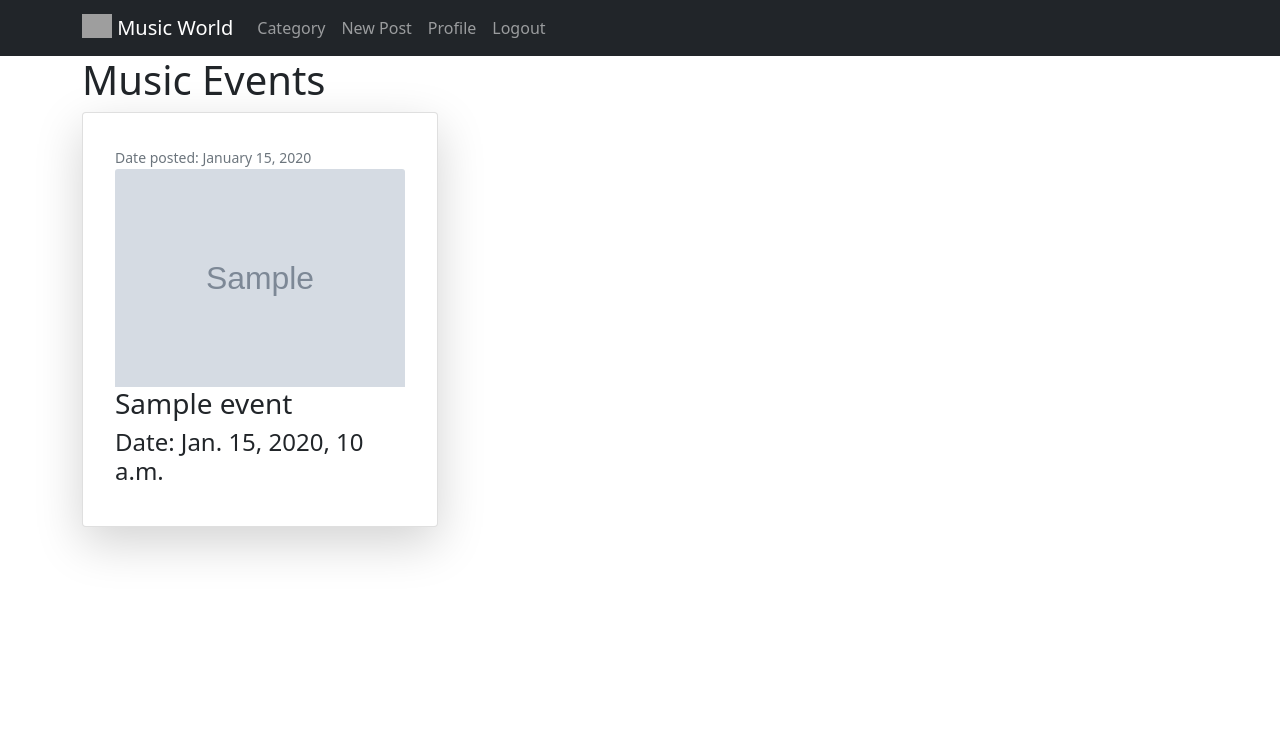
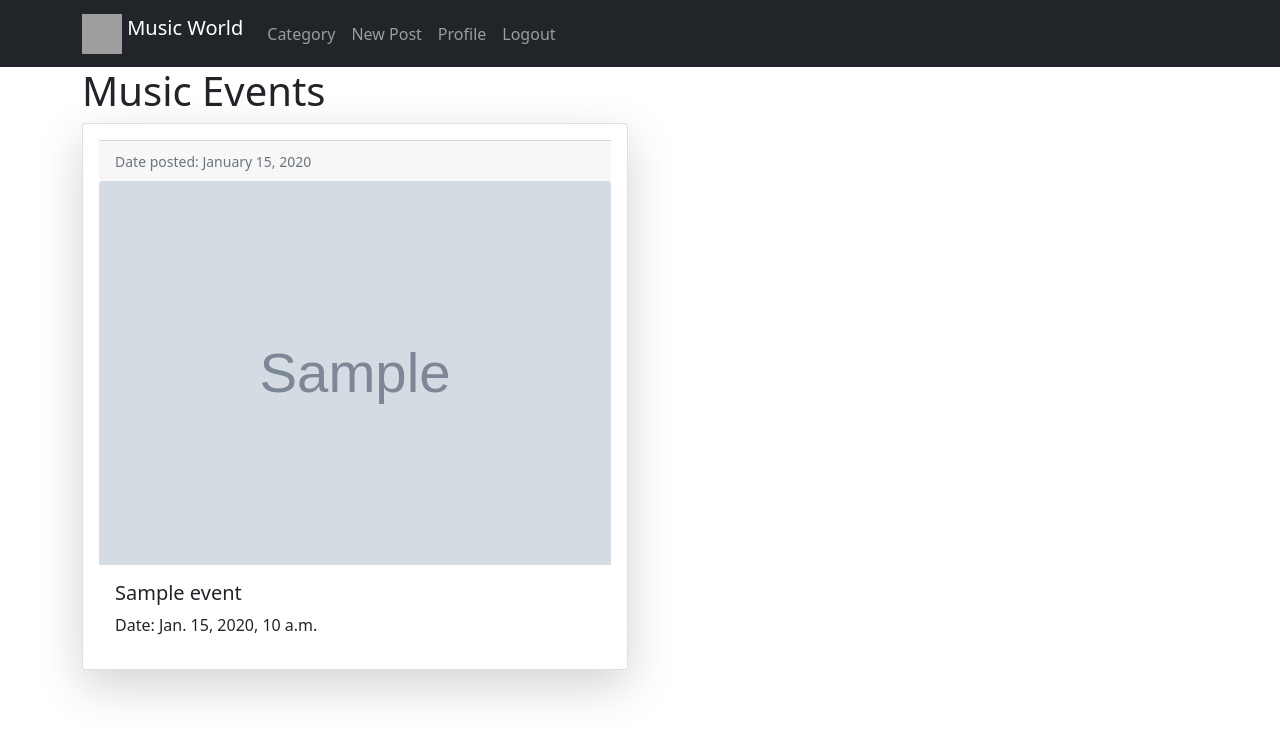
Before and after one commit to Daniel84Ting/Music_world, a Django app: page / in a window 1280 px wide. Shown: the top 738 px of the page. Run offline with Django 3.2, Linux system fonts and the light colour scheme; a user stored in the database is signed in; tables that the repository leaves empty hold one stand-in row (values such as "Sample post"); grey boxes marked "Sample" are stand-in pictures; grey boxes are pictures that could not be loaded.

Commit message:
do some changes

```diff
--- a/music_world/templates/musics/index.html
+++ b/music_world/templates/musics/index.html
@@ -6,38 +6,34 @@
 
 <div class="container">
     <h1>Music Events</h1>
-    <div class="row">
-        <div class="col-md-4">
+    <div class="row row-cols-1 row-cols-md-2 g-4">
+        <div class="col">
             {% for event in events %}
             <div class="card shadow-lg p-3 mb-5 bg-body rounded">
-                {% csrf_token %}
-                {% comment %} <img class="rounded-circle article-img" src="{{ event.user.profile.image.url }}" >  {% endcomment %}
+                <div class="card-footer">
+                    <small class="text-muted">Date posted: {{ event.date_posted|date:"F d, Y" }}</small>
+                </div>
+                <a href="{% url 'events:musics_show' event.id%}"><img src="{{event.cover.url}}" class="card-img-top" /></a>
                 <div class="card-body">
-                    <small class="text-muted">Date posted: {{ event.date_posted|date:"F d, Y" }}</small>
-                    <a href="{% url 'events:musics_show' event.id%}">
-                    <img src="{{event.cover.url}}" class="card-img-top" />
-                    </a>
-                    <h3>{{event.title}}</h3>
-                    <h4>Date: {{event.events_date_time}}</h4>
+                    <h5 class="card-title">{{event.title}}</h5>
+                    <p class="card-text"> Date: {{event.events_date_time}}</p>
                 </div>
             </div>
-
             {% empty %}
 
             <div class="alert alert-warning">
                 No Events added yet
             </div>
+
             {% endfor %}
-
         </div>
-
     </div>
 </div>
 
 {% endblock body %}
 
 
-{% block scripts %}
+{% comment %} {% block scripts %}
 
 <script>
 
@@ -97,4 +93,4 @@
     }
 </script>
 
-{% endblock scripts %}
+{% endblock scripts %} {% endcomment %}
--- a/templates/base.html
+++ b/templates/base.html
@@ -10,9 +10,10 @@
 <body>
 
     <header class="site-header">
-        <nav class="navbar navbar-expand-lg navbar-dark bg-dark md-3">
+        <nav class="navbar navbar-expand-lg navbar-dark bg-dark md-3" style="background-color: #e3f2fd">
             <div class="container">
-            <a class="navbar-brand mr-4" href="{% url 'events:musics_index'%}"><img src="https://i.pinimg.com/564x/fe/7a/b1/fe7ab143eb031ce5ba71715a8bb70448.jpg" alt="" width="30" height="24" class="d-inline-block align-text-top">
+            <a class="navbar-brand mr-4" href="{% url 'events:musics_index'%}">
+            <img src="https://i.pinimg.com/564x/fe/7a/b1/fe7ab143eb031ce5ba71715a8bb70448.jpg" alt="" width="40" height="40" class="d-inline-block align-text-top">
             Music World
             </a>
             <button class="navbar-toggler" type="button" data-toggle="collapse" data-target="#navbarToggle" aria-controls="navbarToggle" aria-expanded="false" aria-label="Toggle navigation">
@@ -24,7 +25,7 @@
                     <a class="nav-item nav-link" href="{% url 'events:category_create' %}">Category</a>
                     </div>
                     {% endif %}
-                <!-- Navbar Right Side -->
+
                     <div class="navbar-nav">
                     {% if user.is_authenticated %}
                         <a class="nav-item nav-link" href="{% url 'events:musics_event'%}">New Post</a>
```
Also changed, not shown: accounts/templates/accounts/base.html (+7 -4 lines), accounts/migrations/0001_initial.py, media/profile_pics/1292848_AcKvcq8.jpg (added), media/profile_pics/1292848_VRHD0Db.jpg (added), media/uploads/2021/05/24/3d_background_squares_purple_light_metal.jpg (added), media/uploads/2021/05/24/gettyimages.jpg (added), media/uploads/2021/05/24/gettyimages_f9si8ZK.jpg (added), media/uploads/2021/05/24/gettyimages_l25ZrEu.jpg (added), media/uploads/2021/05/24/music-instruments-objects-background-festival-event.jpg (added), media/uploads/2021/05/24/music-instruments-objects-background-festival-event_Rdoreq1.jpg (added), music_world/migrations/0001_initial.py, music_world/migrations/0002_event_date_posted.py (deleted), reviews/forms.py (line endings or trailing spaces), reviews/migrations/0001_initial.py. Lines whose indentation alone changed are shown as unchanged.
